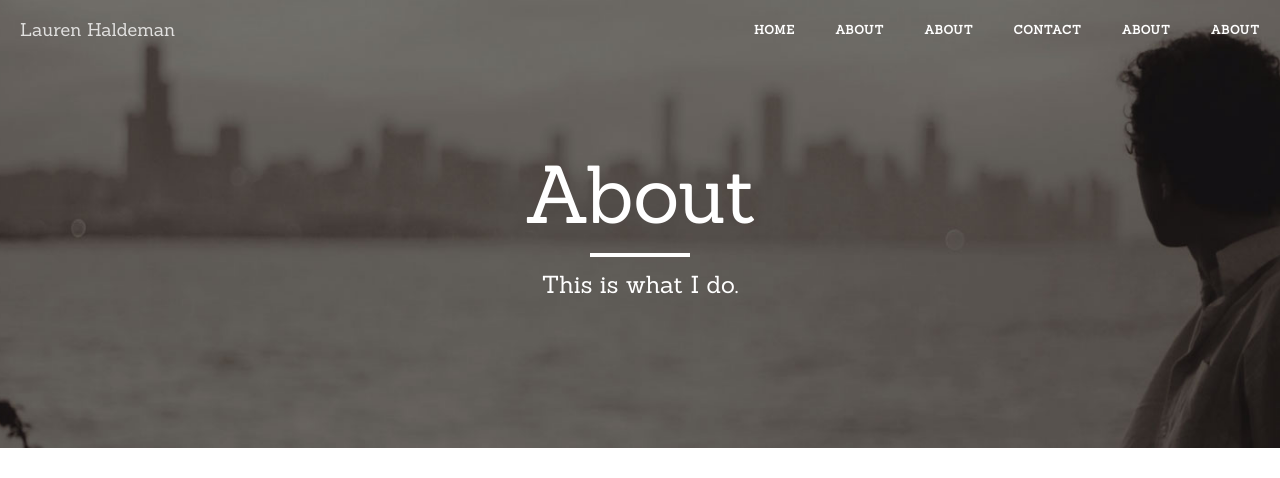
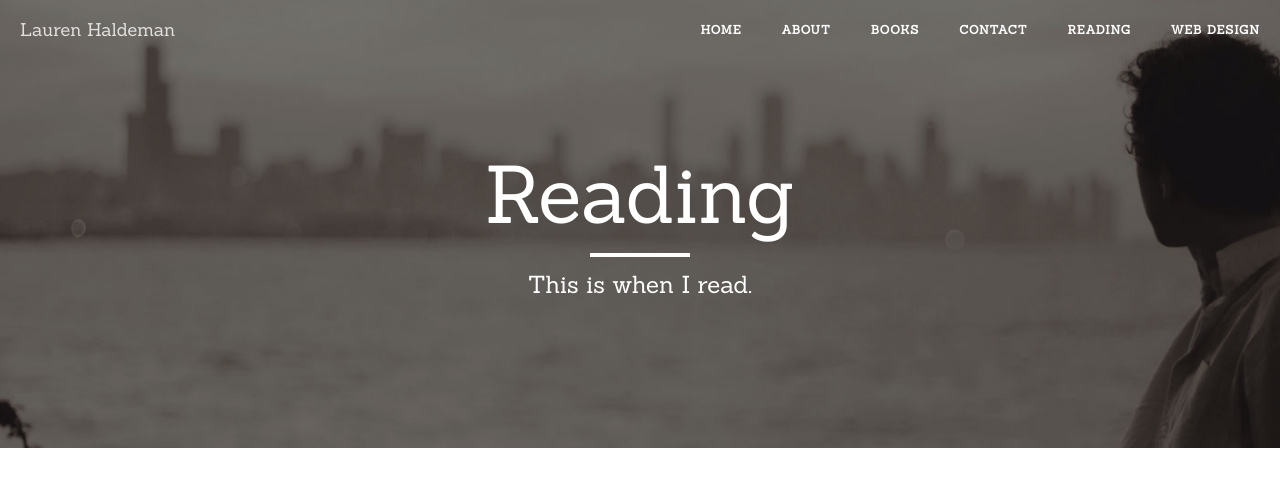
Before and after one commit to laurenhaldeman/laurenhaldeman.github.io, a Jekyll site: the page built from readings.html, in a window 1280 px wide. Shown: the top 478 px of the page. Built offline with Jekyll 4.4.1, drawn with Linux system fonts in a browser that asks for light colours; nearby versions of some CDN libraries; grey boxes are pictures that could not be loaded.

Commit message:
changed titles of pages

```diff
--- a/calenday.html
+++ b/calenday.html
@@ -1,7 +1,7 @@
 ---
 layout: page
-title: "About"
-description: "This is what I do."
+title: "Books"
+description: "This is what I wrote."
 header-img: "img/about-bg.jpg"
 ---
 
--- a/readings.html
+++ b/readings.html
@@ -1,7 +1,7 @@
 ---
 layout: page
-title: "About"
-description: "This is what I do."
+title: "Reading"
+description: "This is when I read."
 header-img: "img/about-bg.jpg"
 ---
 
--- a/web-design.html
+++ b/web-design.html
@@ -1,7 +1,7 @@
 ---
 layout: page
-title: "About"
-description: "This is what I do."
+title: "Web Design"
+description: "This is what I do on the web."
 header-img: "img/about-bg.jpg"
 ---
 
```
